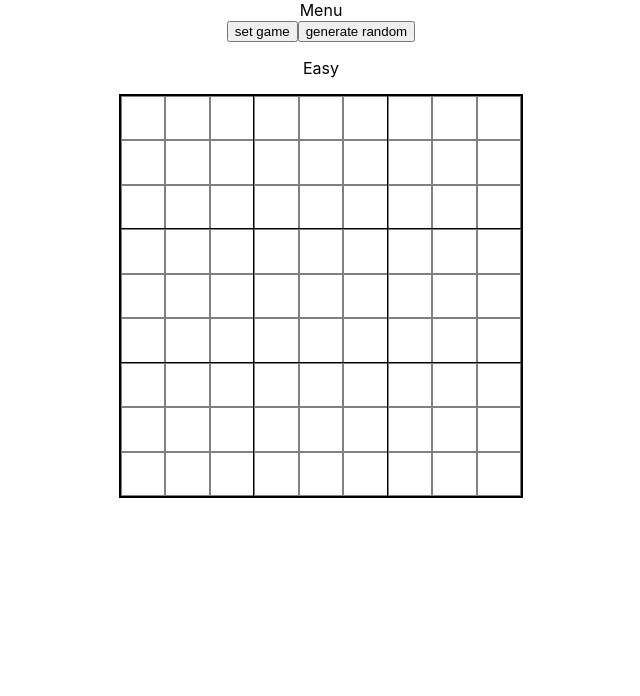
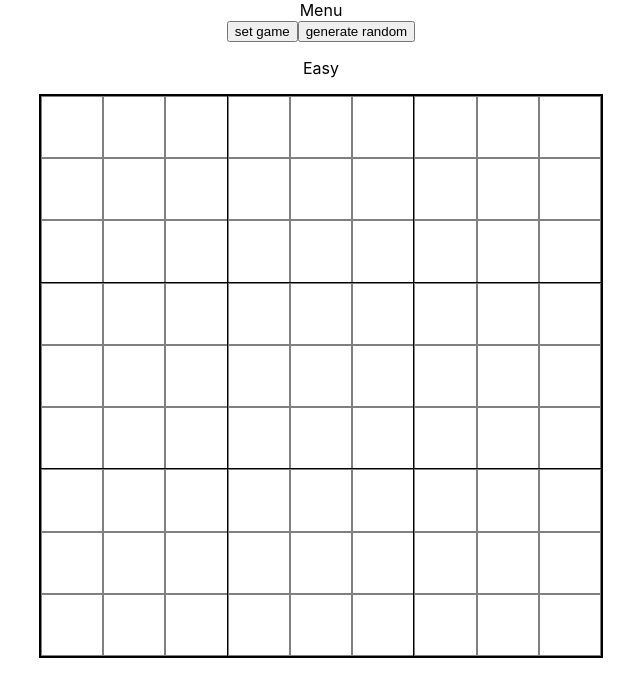
Before and after one commit to pdebuque/sudoku, a React (Create React App) app: page / in a window 1280 px wide. Shown: the top 696 px of the page, without its empty margins (319-959 px from the left). Built offline with nearby package versions, Linux system fonts and the light colour scheme.

Commit message:
structure for sudoku notes

```diff
--- a/src/App.css
+++ b/src/App.css
@@ -1,5 +1,5 @@
 :root {
-  --board-size: 25em;
+  --board-size: 35em;
   --square-size: calc(var(--board-size)/9);
   --number-size: 1em;
 }
@@ -45,7 +45,24 @@
 }
 
 input[type="number"]::-webkit-inner-spin-button,
-  input[type="number"]::-webkit-outer-spin-button {
-    -webkit-appearance: none;
-    margin: 0;
-  }
+input[type="number"]::-webkit-outer-spin-button {
+  -webkit-appearance: none;
+  margin: 0;
+}
+
+.square-notes {
+  display: grid;
+  width: 95%;
+  height: 95%;
+  grid-template-columns: repeat(3, 1fr)
+}
+
+.square-notes p {
+  color: rgb(145, 145, 145);
+  font-size: .8em;
+  margin: 0.1em;
+}
+
+.hidden {
+  color: white !important;
+}
--- a/src/components/Square.tsx
+++ b/src/components/Square.tsx
@@ -5,7 +5,8 @@ import { SquareInt, BoardInt } from '../model'
 import { useAppDispatch, useAppSelector } from '../hooks';
 import { saveValue, checkSquareById, checkComplete } from '../redux/reducers/game.reducer';
 
-import NumberSelect from './NumberSelect'
+import NumberSelect from './NumberSelect';
+import SquareNotes from './SquareNotes';
 
 interface Props {
   square: SquareInt;
@@ -49,7 +50,7 @@ const Square: React.FC<Props> = (props) => {
 
   const displayNumber = (square: SquareInt) => {
     if (square.static) return <b>{square.value}</b>
-    if (square.value === 0) return ''
+    if (square.value === 0) return <SquareNotes notes = {square.notes}/>
     return square.value
   }
 
--- /dev/null
+++ b/src/components/SquareNotes.tsx
@@ -0,0 +1,27 @@
+import React from 'react'
+
+interface Props {
+  notes: number[]
+}
+
+const SquareNotes: React.FC<Props> = (props) => {
+
+  const {
+    notes
+  } = props
+
+  const numbers = [1, 2, 3, 4, 5, 6, 7, 8, 9]
+
+  return (
+    <div className='square-notes'>
+      {numbers.map(number => {
+        return (
+          <p className={notes.includes(number) ? '' : 'hidden'}>{number}</p>
+        )
+      })
+      }
+    </div>
+  )
+}
+
+export default SquareNotes
```
